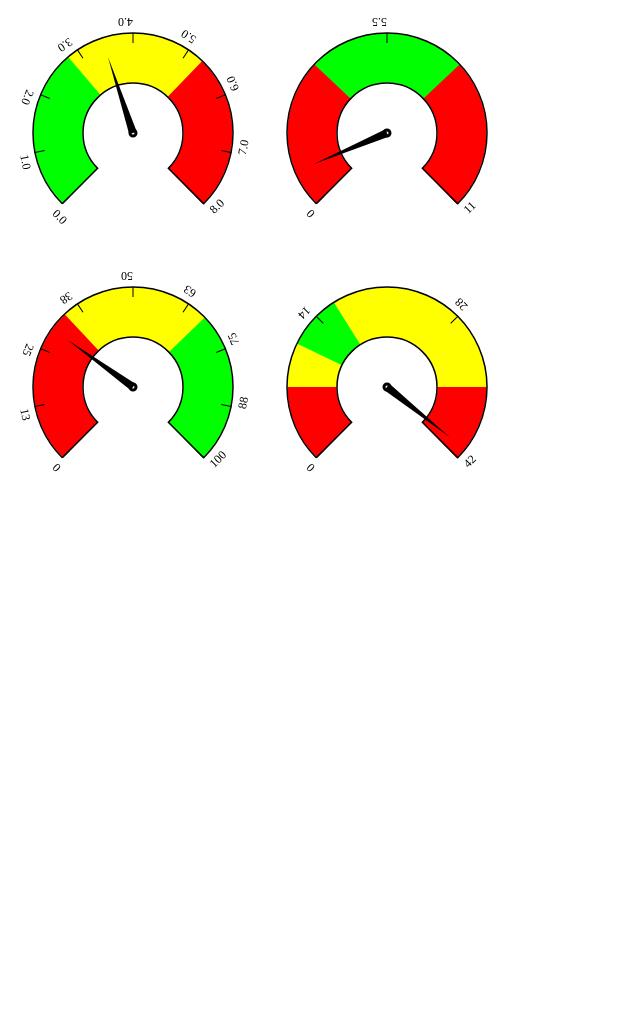
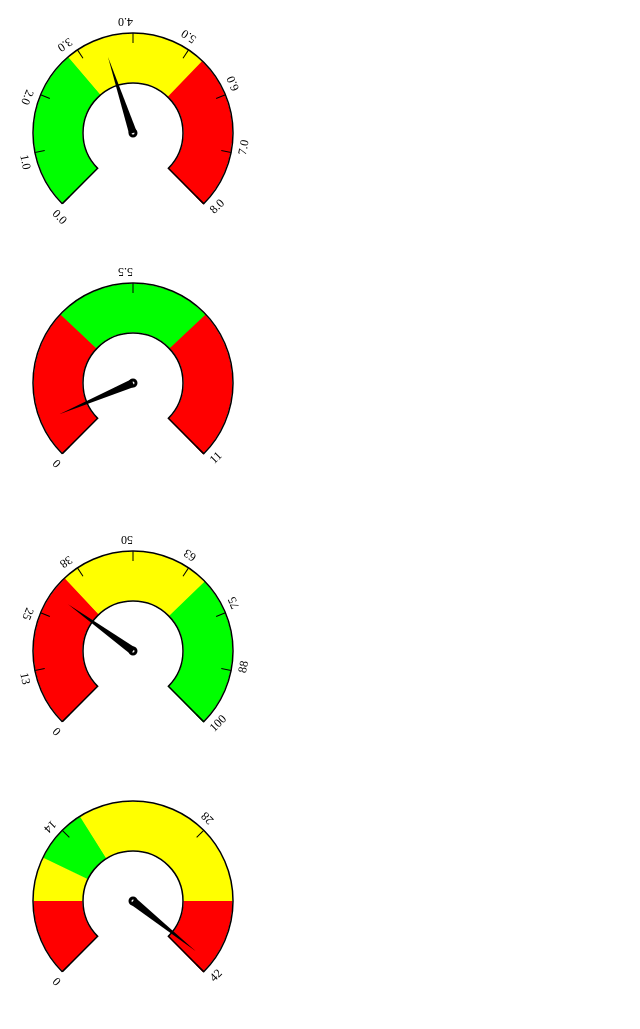
Before and after one commit to IrishAdo/Gauges, a plain HTML site: page index.html in a window 1280 px wide. Shown: the whole page, without its empty margins (0-640 px from the left). Before the commit the page ends 800 px from the top, so only its background shows below. Drawn offline with Linux system fonts and the light colour scheme.

Commit message:
Moved from canvas to div as I will expand to rendering SVG if canvas is not supported

```diff
--- a/guage.js
+++ b/guage.js
@@ -1,15 +1,16 @@
 var Guage = {
 	list: [],
+	idCounter:-1,
 	//	since we are not doing a 360 degree graph we will use 270
 	singleDegree: 270 / 100,
 	// register a canvas element as a Guage
-	register: function(id) {
-		var el = document.getElementById(id);
-
-
+	register: function(obj) {
+		var el = obj;// document.getElementById(id);
+		var id = 'Guage'+Guage.idCounter++;
+		el.innerHTML ="<canvas id='"+id+"' width='"+el.getAttribute('width')+"' height='"+el.getAttribute('height')+"'></canvas>";
 		Guage.list[id] = {
 			id: id,
-			canvas: el,
+			canvas: document.getElementById(id),
 			set: [],
 			labels: el.getAttribute('data-labels').split(','),
 			colors: el.getAttribute('data-set-color').split(','),
@@ -111,12 +112,9 @@ var Guage = {
 		var path = new Path2D();
 		ctx.lineWidth = 1.5;
 		ctx.strokeStyle = "rgba(0,0,0,1)";
-		path.arc(125, 125, 100, Guage.DegreeToRadians(135), Guage.DegreeToRadians(
-			45), false); // Outer circle
-		path.arc(125, 125, 50, Guage.DegreeToRadians(45), Guage.DegreeToRadians(135),
-			true); // Outer circle
-		path.arc(125, 125, 100, Guage.DegreeToRadians(135), Guage.DegreeToRadians(
-			135), true); // Outer circle
+		path.arc(125, 125, 100, Guage.DegreeToRadians(135), Guage.DegreeToRadians(45), false); // Outer circle
+		path.arc(125, 125, 50, Guage.DegreeToRadians(45), Guage.DegreeToRadians(135),true); // Outer circle
+		path.arc(125, 125, 100, Guage.DegreeToRadians(135), Guage.DegreeToRadians(135), true); // Outer circle
 		ctx.stroke(path);
 	},
 	DrawNeedle: function(ctx, degrees) {
--- a/index.html
+++ b/index.html
@@ -3,17 +3,18 @@
 <style type="text/css"> </style>
 </head>
 <body>
-	<canvas id='guage1' data-min='0' data-max='8'  data-set="0,2.8,5.3,8" data-set-color="#00ff00,#ffff00,#ff0000" data-labels='0.0,1.0,2.0,3.0,4.0,5.0,6.0,7.0,8.0' data-value='3.46' data-valuetype='pence' width='250px' height='250px'></canvas>
-	<canvas id='guage2' data-min='0' data-max='11'  data-set="0,3.6,7.4,11" data-set-color="#ff0000,#00ff00,#ff0000" data-labels='0,5.5,11' data-value='0.9' data-valuetype='percent' width='250px' height='250px'></canvas>
+	<div class='guage' data-min='0' data-max='8'  data-set="0,2.8,5.3,8" data-set-color="#00ff00,#ffff00,#ff0000" data-labels='0.0,1.0,2.0,3.0,4.0,5.0,6.0,7.0,8.0' data-value='3.46' data-valuetype='pence' width='250px' height='250px'></div>
+	<div class='guage' data-min='0' data-max='11'  data-set="0,3.6,7.4,11" data-set-color="#ff0000,#00ff00,#ff0000" data-labels='0,5.5,11' data-value='0.9' data-valuetype='percent' width='250px' height='250px'></div>
 	<br>
-	<canvas id='guage3' data-min='0' data-max='100'  data-set="0,34,67,100" data-set-color="#ff0000,#ffff00,#00ff00" data-labels='0,13,25,38,50,63,75,88,100' data-value='29.9' data-valuetype='percent' width='250px' height='250px'></canvas>
-	<canvas id='guage4' data-min='0' data-max='42'  data-set="0,7,11,16,35,42" data-set-color="#ff0000,#ffff00,#00ff00,#ffff00,#ff0000" data-labels='0,14,28,42' data-value='41' data-valuetype='percent' width='250px' height='250px'></canvas>
+	<div class='guage' data-min='0' data-max='100'  data-set="0,34,67,100" data-set-color="#ff0000,#ffff00,#00ff00" data-labels='0,13,25,38,50,63,75,88,100' data-value='29.9' data-valuetype='percent' width='250px' height='250px'></div>
+	<div class='guage' data-min='0' data-max='42'  data-set="0,7,11,16,35,42" data-set-color="#ff0000,#ffff00,#00ff00,#ffff00,#ff0000" data-labels='0,14,28,42' data-value='41' data-valuetype='percent' width='250px' height='250px'></div>
 	<script src='guage.js' ></script>
 	<script>
-		Guage.register('guage1');
-		Guage.register('guage2');
-		Guage.register('guage3');
-		Guage.register('guage4');
+		var els = document.getElementsByClassName('guage');
+		for (var index=0;index<els.length;index++){
+			console.log(els[index]);
+			Guage.register(els[index]);
+		}
 		Guage.Redraw();
 	</script>
 </body>
```
Also changed, not shown: 1 other file.
